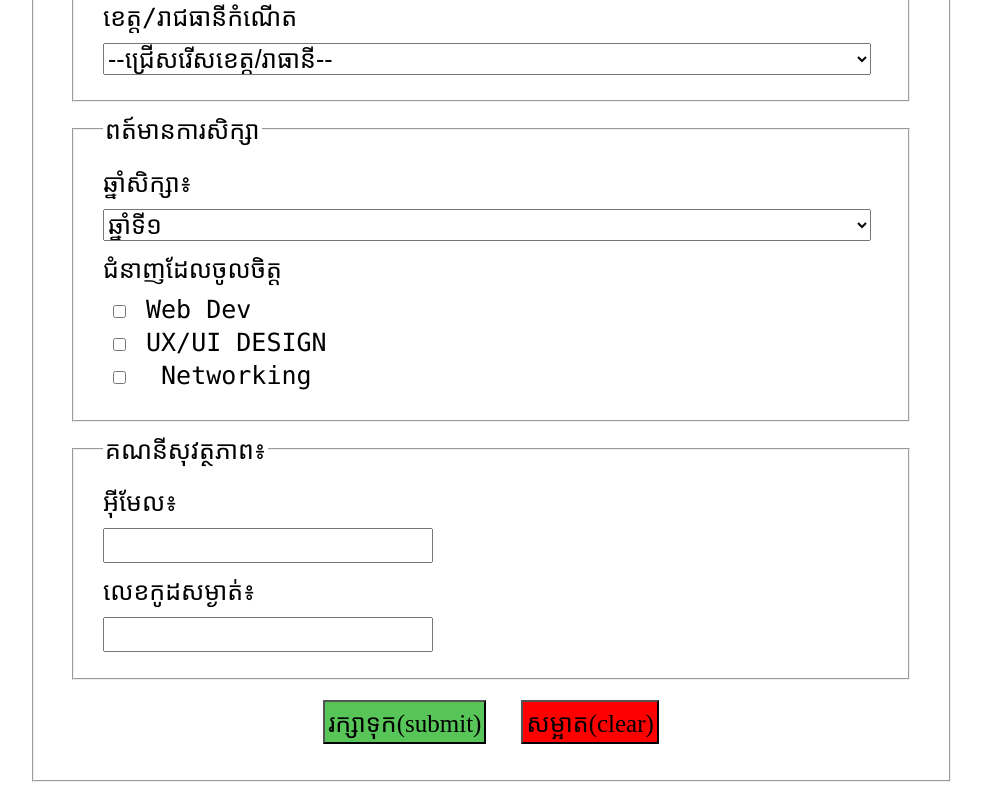
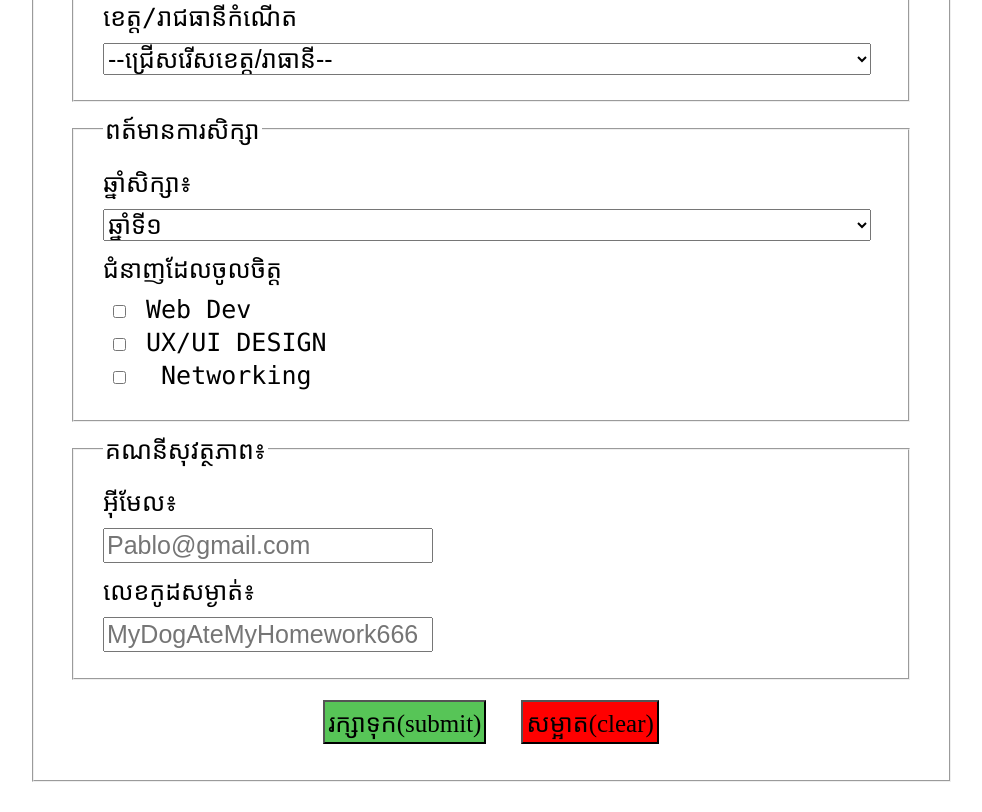
Before and after one commit to CheaKimlay/homework6-github.io, a plain HTML site: page index.html in a window 1280 px wide. Shown: the part 411-1223 px from the top of the page, without its empty margins (149-1131 px from the left). Drawn offline with Linux system fonts and the light colour scheme.

Commit message:
Update index.html

```diff
--- a/index.html
+++ b/index.html
@@ -141,7 +141,7 @@
             <legend>គណនីសុវត្ថភាព៖</legend>
 
             <label for="txtemail">អុីមែល៖</label><br />
-            <input type="email" name="userEmail" id="txtEmail" required /><br />
+            <input type="email" name="userEmail" id="txtEmail" required placeholder="Pablo@gmail.com"/><br />
 
             <label for="txtPassword">លេខកូដសម្ងាត់៖</label><br />
             <input
@@ -150,6 +150,7 @@
               id="txtPassword"
               minlength="8"
               required
+              placeholder="MyDogAteMyHomework666"
             />
           </fieldset>
         </div>
```
